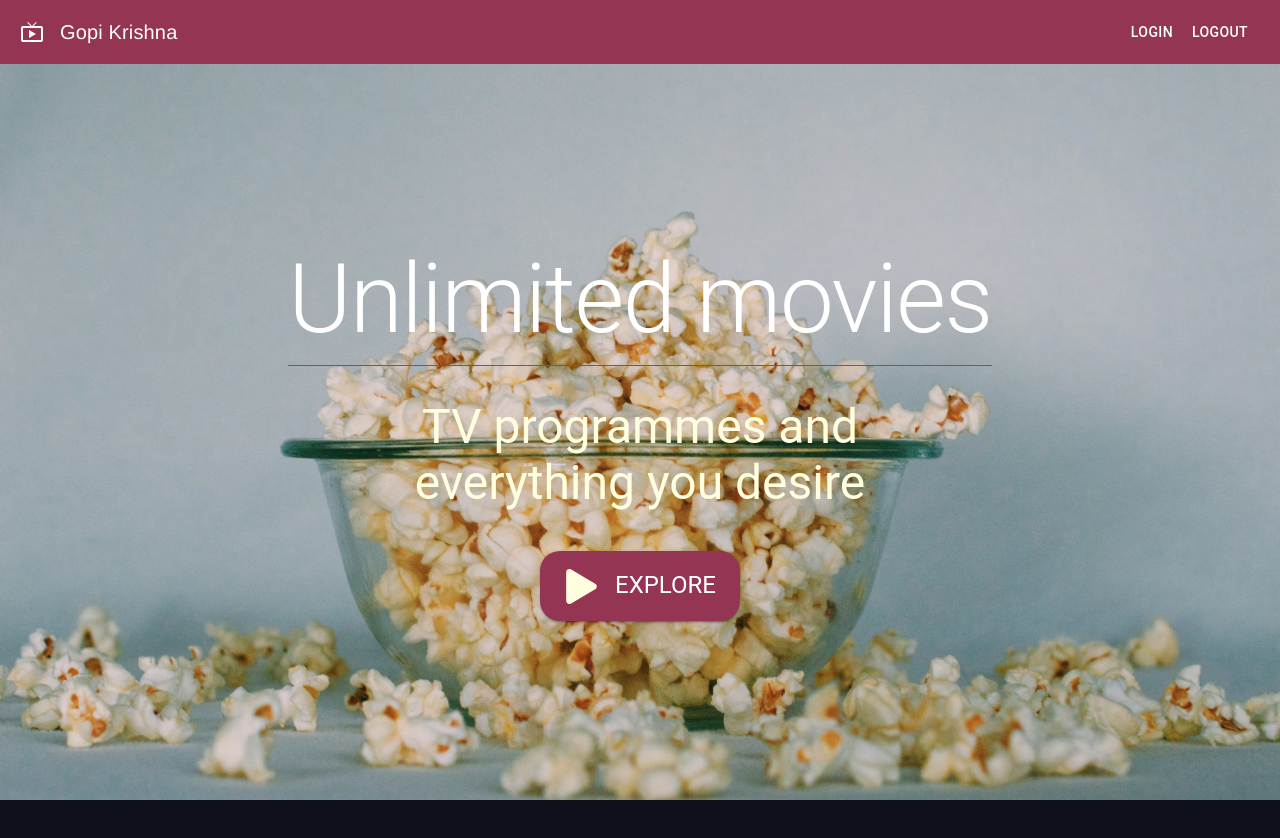
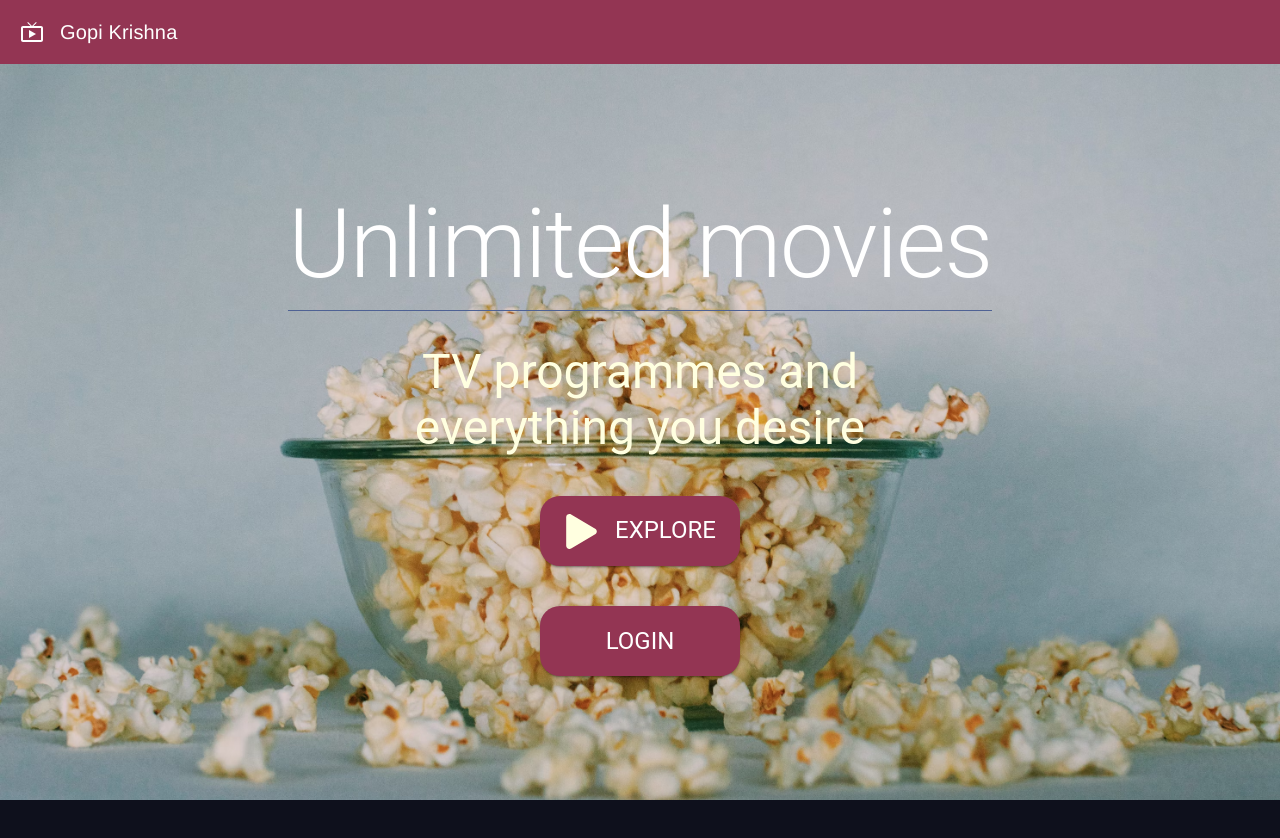
Before and after one commit to dhunganabibek/movie-booking-system, a React (Vite) app in the folder frontend/: page / in a window 1280 px wide. Shown: the top 838 px of the page. After the commit the page ends 800 px from the top, so only its background shows below. Built offline with nearby package versions, Linux system fonts and the light colour scheme; no server answers.

Commit message:
code update

```diff
--- a/frontend/src/components/BuyTicket/BuyTicket.jsx
+++ b/frontend/src/components/BuyTicket/BuyTicket.jsx
@@ -8,9 +8,15 @@ function BuyTicket() {
   const buyTicket = function () {
     console.log(userInfo);
   };
+
   return (
-    <Box>
-      <Stack flexDirection="column" py="50px" px="30%" gap={5}>
+    <Box sx={{
+      backgroundColor:"white"
+    }}>
+      <Stack flexDirection="column" py="200px" px="30%" gap={5}>
+      <Typography>
+        User Information
+      </Typography>
         <TextField
           id="outlined-basic"
           label="Name"
--- a/frontend/src/components/HeroSection/HeroSection.jsx
+++ b/frontend/src/components/HeroSection/HeroSection.jsx
@@ -55,7 +55,7 @@ function HeroSection() {
               width: "200px",
               borderRadius: "20px",
             }}
-            onClick={handleClick}
+            href="/movies"
           >
             <Stack flexDirection="row" gap={2}>
               <FaPlay color="#ffffe0" size="35px" />
@@ -64,11 +64,26 @@ function HeroSection() {
               </Typography>
             </Stack>
           </Button>
+          <Button
+            size="xlarge"
+            variant="contained"
+            color="navbarcolor"
+            sx={{
+              mt: 5,
+              height: "70px",
+              width: "200px",
+              borderRadius: "20px",
+            }}
+            href="/login"
+          >
+            <Stack flexDirection="row" gap={2}>
+              <Typography variant="h5" color="#fff">
+                Login
+              </Typography>
+            </Stack>
+          </Button>
         </Box>
       </Box>
-      <div ref={moviesRef}>
-        <MovieDisplay />
-      </div>
     </>
   );
 }
--- a/frontend/src/components/Login/Login.jsx
+++ b/frontend/src/components/Login/Login.jsx
@@ -1,4 +1,4 @@
-import { Link, Typography } from "@mui/material";
+import { Button, Link, Typography } from "@mui/material";
 import {
   onAuthStateChanged,
   signInWithEmailAndPassword,
@@ -25,8 +25,9 @@ function Login() {
     watch,
     formState: { errors },
   } = useForm();
-  const onSubmit = (event) => {
+  const onSubmit = () => {
     login();
+
   };
   const email = watch("userName", false);
   const password = watch("password", false);
@@ -68,7 +69,7 @@ function Login() {
         {errors.password && errors.password.length > 8 && (
           <p>Password must be 8 characters</p>
         )}
-        <input type="submit" />
+        <Button href="/" color="success" variant="contained">Submit</Button>
         <div style={{ display: "flex", gap: "20px", justifyContent: "center" }}>
           <h5 style={{ font: "Segoe UI", color: "#fff" }}>Need an Account? </h5>
           <Link href="/signup" underline="always" variant="body2">
--- a/frontend/src/components/NavBar/NavBar.jsx
+++ b/frontend/src/components/NavBar/NavBar.jsx
@@ -40,10 +40,6 @@ export default function NavBar() {
           >
             Gopi Krishna
           </Typography>
-          <Button color="white" href="/login">
-            Login
-          </Button>
-          <Logout />
         </Toolbar>
       </AppBar>
     </Box>
```
Also changed, not shown: 1 other file (tests, documents, lock files or other folders).
